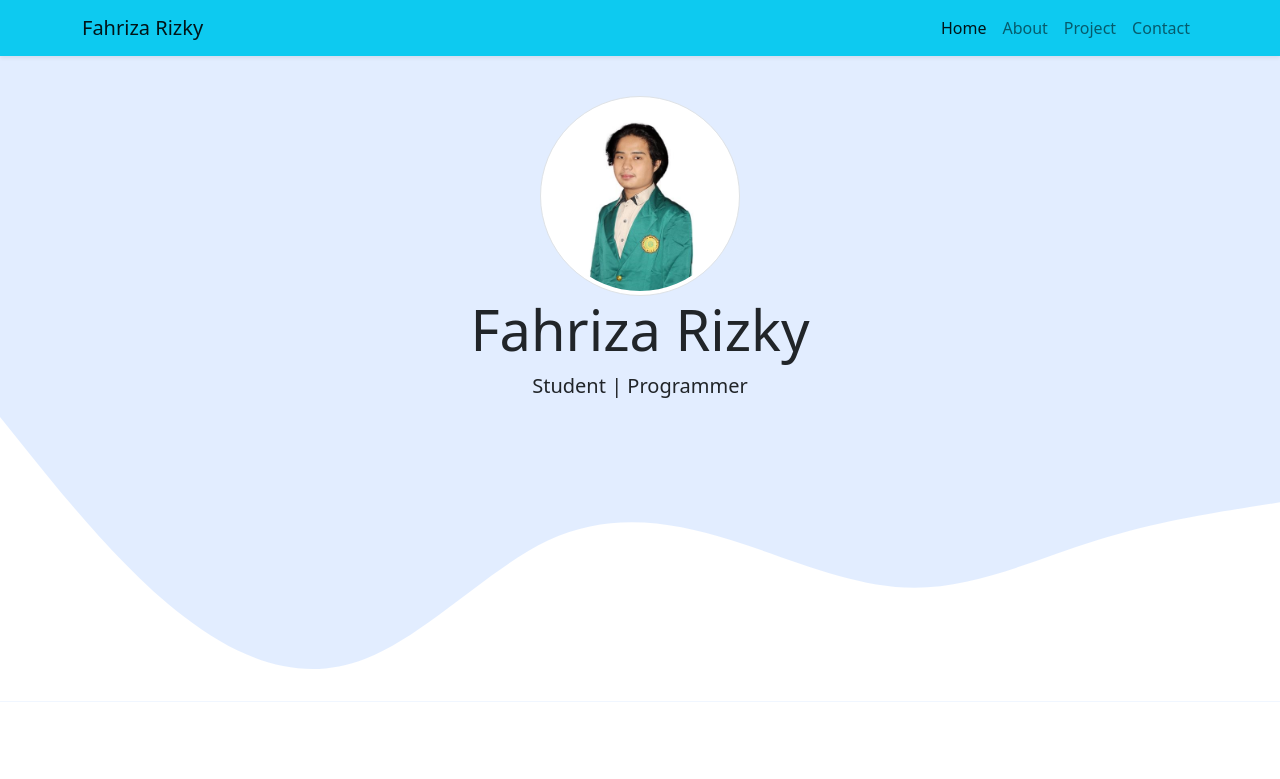
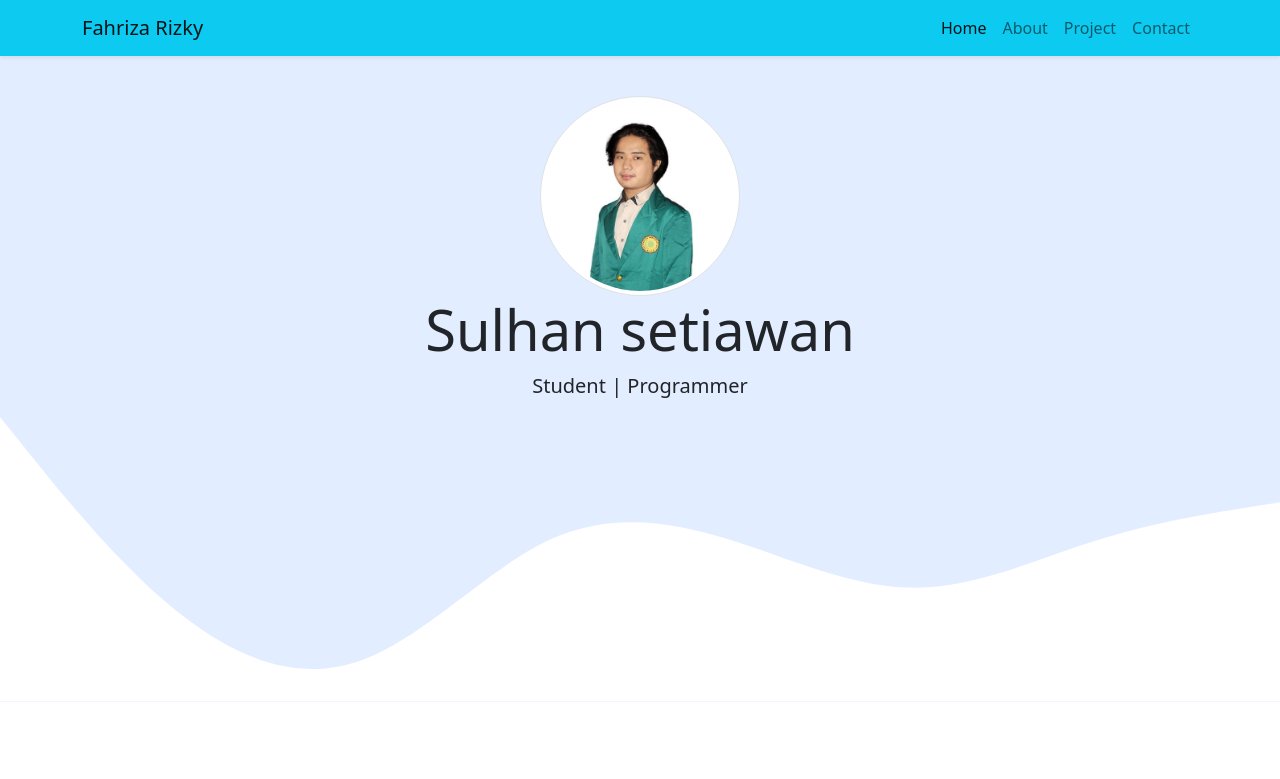
Before and after one commit to Fahrizarizky/Fahrizarizky.github.io, a plain HTML site: page index.html in a window 1280 px wide. Shown: the top 779 px of the page. Drawn offline with nearby package versions, Linux system fonts and the light colour scheme.

Commit message:
mengubah namanya

```diff
--- a/index.html
+++ b/index.html
@@ -64,7 +64,7 @@
         alt="Fahriza rikzy"
         width="200px"
         class="rounded-circle img-thumbnail">
-    <h1 class="display-4">Fahriza Rizky</h1>
+    <h1 class="display-4">Sulhan setiawan</h1>
     <p class="lead">Student | Programmer</p>
     <svg xmlns="http://www.w3.org/2000/svg" viewbox="0 0 1440 320">
         <path
```
